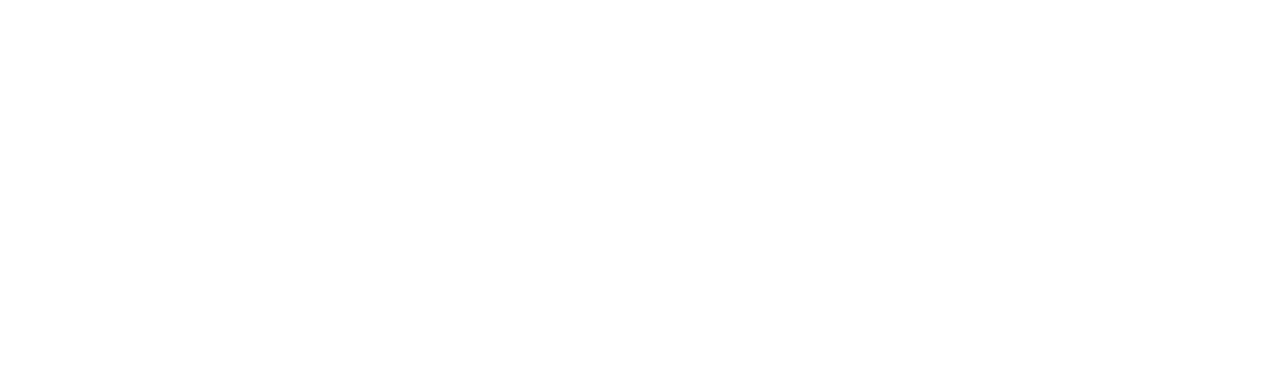
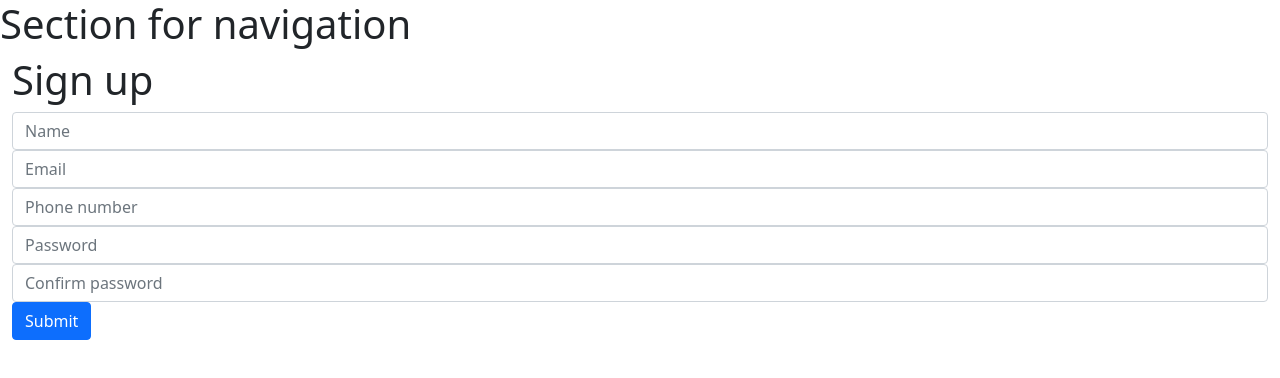
Before and after one commit to helio3197/book-a-lawyer-app-frontend, a React (Create React App) app: page /sign_up in a window 1280 px wide. Before the commit this address had no page. Shown: the top 378 px of the page. Built offline with nearby package versions, Linux system fonts and the light colour scheme.

Commit message:
Initialize SignUp component with placeholder data

```diff
--- a/src/App.js
+++ b/src/App.js
@@ -2,12 +2,14 @@
 import { BrowserRouter as Router, Routes, Route } from 'react-router-dom';
 import Layout from './components/Layout';
 import Home from './components/Home';
+import SignUp from './components/SignUp';
 
 const App = () => (
   <Router>
     <Routes>
       <Route path="/" element={<Layout />}>
         <Route index element={<Home />} />
+        <Route path="sign_up" element={<SignUp />} />
       </Route>
     </Routes>
   </Router>
--- /dev/null
+++ b/src/components/SignUp.js
@@ -0,0 +1,44 @@
+import React from 'react';
+import Container from 'react-bootstrap/Container';
+import Form from 'react-bootstrap/Form';
+import Button from 'react-bootstrap/Button';
+
+const SignUp = () => {
+  const state = null;
+
+  return (
+    <Container fluid>
+      <h1>Sign up</h1>
+      <Form>
+        <Form.Group controlId="name">
+          <Form.Label visuallyHidden>Name</Form.Label>
+          <Form.Control placeholder="Name" />
+          <Form.Control.Feedback type="invalid">Custom Error</Form.Control.Feedback>
+        </Form.Group>
+        <Form.Group controlId="email">
+          <Form.Label visuallyHidden>Email</Form.Label>
+          <Form.Control type="email" placeholder="Email" />
+          <Form.Control.Feedback type="invalid">Custom Error</Form.Control.Feedback>
+        </Form.Group>
+        <Form.Group controlId="phone">
+          <Form.Label visuallyHidden>Phone</Form.Label>
+          <Form.Control type="tel" placeholder="Phone number" />
+          <Form.Control.Feedback type="invalid">Custom Error</Form.Control.Feedback>
+        </Form.Group>
+        <Form.Group controlId="password">
+          <Form.Label visuallyHidden>Password</Form.Label>
+          <Form.Control type="password" placeholder="Password" />
+          <Form.Control.Feedback type="invalid">Custom Error</Form.Control.Feedback>
+        </Form.Group>
+        <Form.Group controlId="confirm_password">
+          <Form.Label visuallyHidden>Confirm password</Form.Label>
+          <Form.Control type="password" placeholder="Confirm password" />
+          <Form.Control.Feedback type="invalid">Custom Error</Form.Control.Feedback>
+        </Form.Group>
+        <Button type="submit">Submit</Button>
+      </Form>
+    </Container>
+  );
+};
+
+export default SignUp;
```
